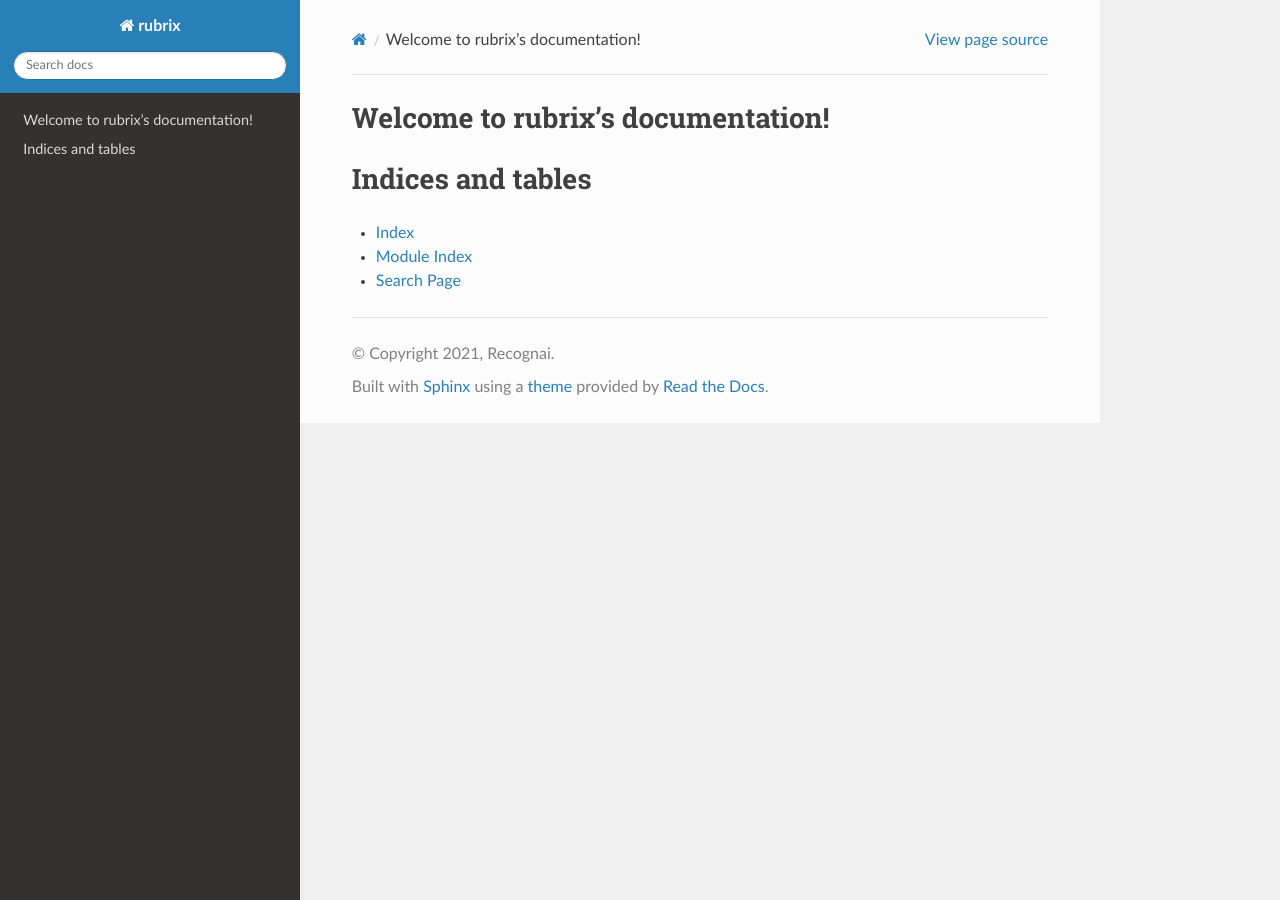
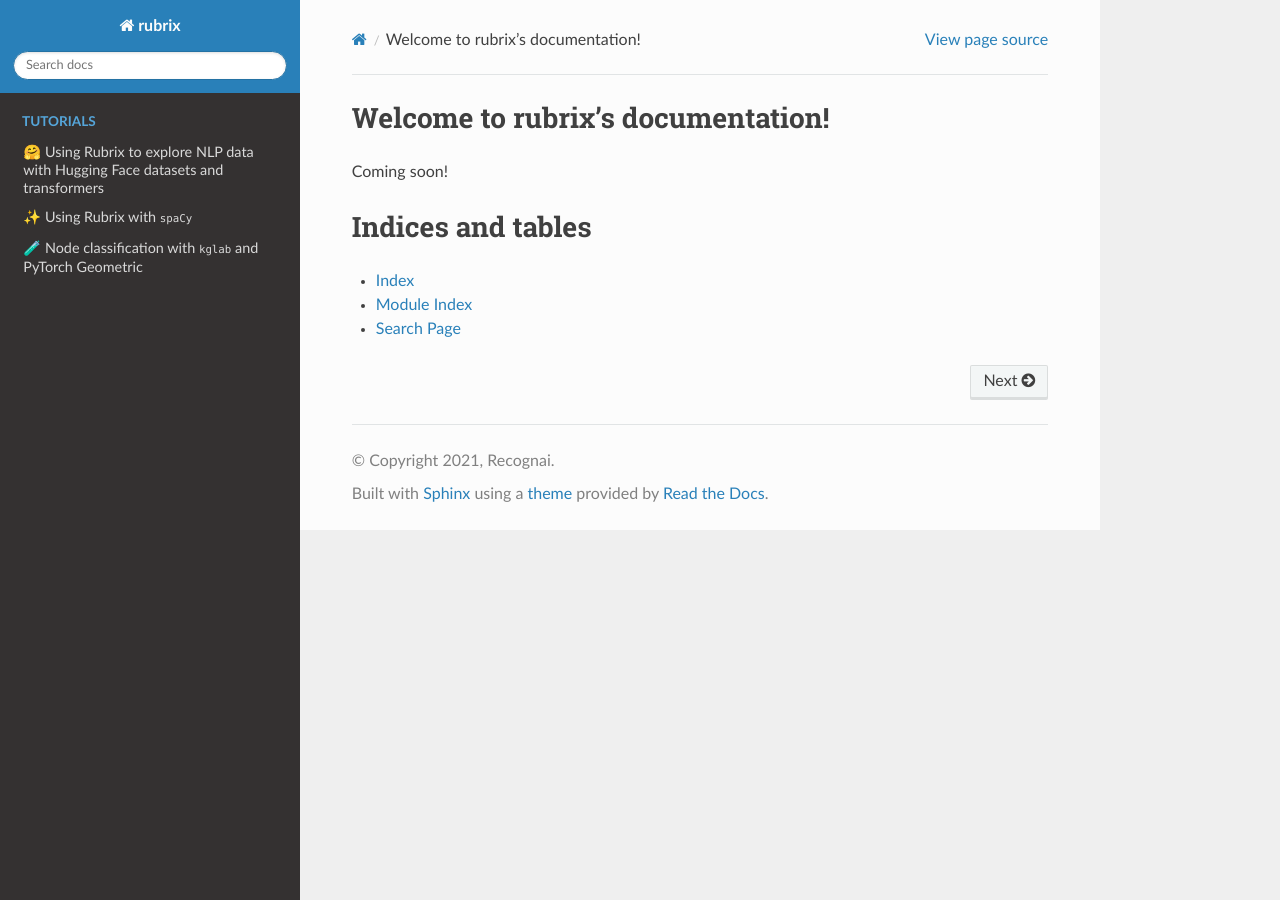
Before and after one commit to python547/rubrix-python251, a Sphinx documentation site: the page built from docs/index.rst, in a window 1280 px wide. Built offline with Sphinx 7.4.7 and the Read the Docs theme 2.0.0, drawn with Linux system fonts in a browser that asks for light colours.

Commit message:
Add tutorials to docs (#13)
* Move tests&docs dependencies to condas environment_dev.yml file

* include nbshpinx and docs

```diff
--- a/docs/conf.py
+++ b/docs/conf.py
@@ -31,6 +31,7 @@ release = '0.0.1'
 # extensions coming with Sphinx (named 'sphinx.ext.*') or your custom
 # ones.
 extensions = [
+    'nbsphinx',
 ]
 
 # Add any paths that contain templates here, relative to this directory.
@@ -53,3 +54,5 @@ html_theme = 'sphinx_rtd_theme'
 # relative to this directory. They are copied after the builtin static files,
 # so a file named "default.css" will overwrite the builtin "default.css".
 html_static_path = ['_static']
+
+nbsphinx_execute = 'never'
--- a/docs/index.rst
+++ b/docs/index.rst
@@ -6,11 +6,7 @@
 Welcome to rubrix's documentation!
 ==================================
 
-.. toctree::
-   :maxdepth: 2
-   :caption: Contents:
-
-
+Coming soon!
 
 Indices and tables
 ==================
@@ -18,3 +14,13 @@ Indices and tables
 * :ref:`genindex`
 * :ref:`modindex`
 * :ref:`search`
+
+
+.. toctree::
+   :maxdepth: 1
+   :caption: Tutorials
+   :hidden:
+
+   tutorials/01-huggingface
+   tutorials/02.spacy
+   tutorials/03-kglab_pytorch_geometric
--- a/setup.cfg
+++ b/setup.cfg
@@ -51,5 +51,3 @@ server =
     # Info status
     hurry.filesize
     psutil ~= 5.8.0
-tests =
-  pytest
```
Also changed, not shown: environment_dev.yml (+8 -1 lines), 1 other file.
